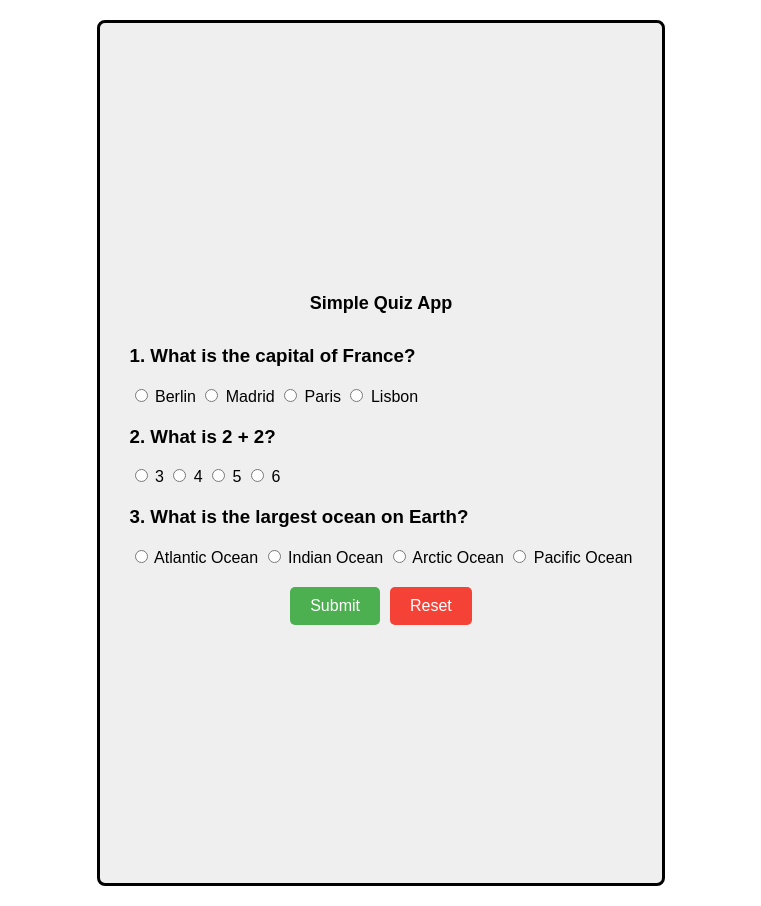
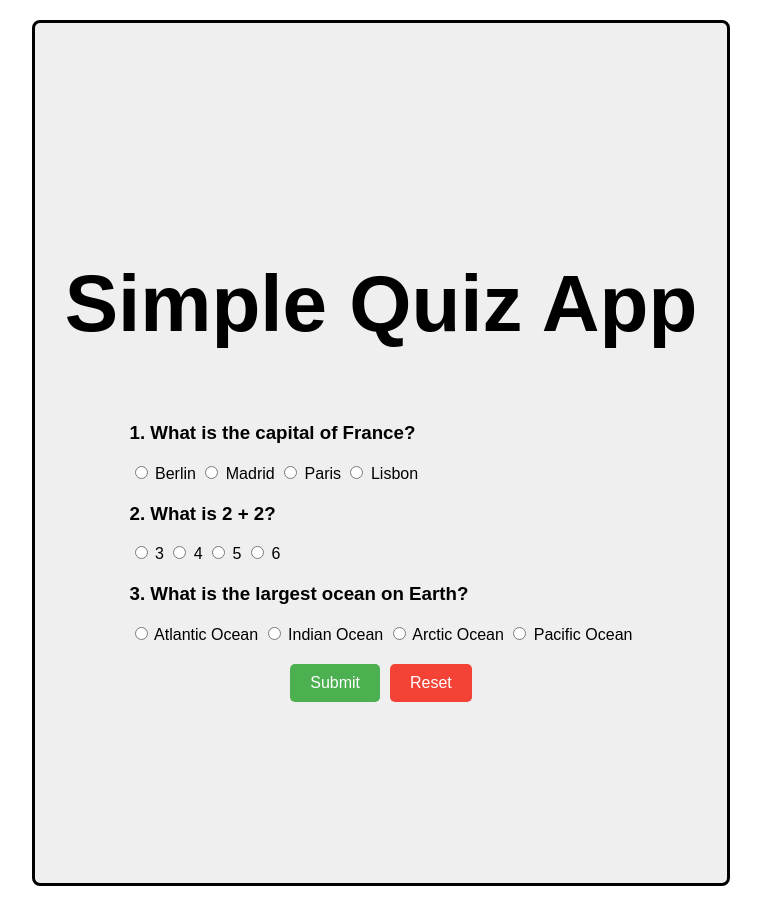
Before and after one commit to Emmanuelayeni3000/simplequizapp, a plain HTML site: page index.html in a window 1280 px wide. Shown: the whole page, without its empty margins (259-1020 px from the left). Drawn offline with Linux system fonts and the light colour scheme.

Commit message:
made an update

```diff
--- a/quiz.css
+++ b/quiz.css
@@ -18,7 +18,7 @@ body {
     height: 100vh; /* Optional: Make the container take full height */
 }
 .quizheading{
-    font-size: large;
+    font-size: 80px;
     font-weight: 600;
 }
 .question {
```
